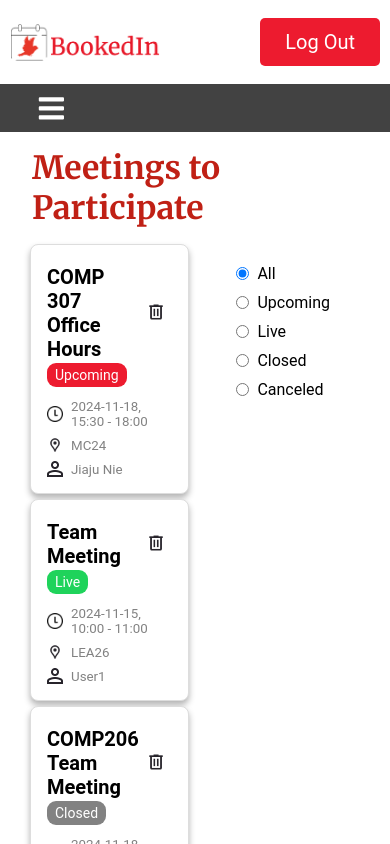
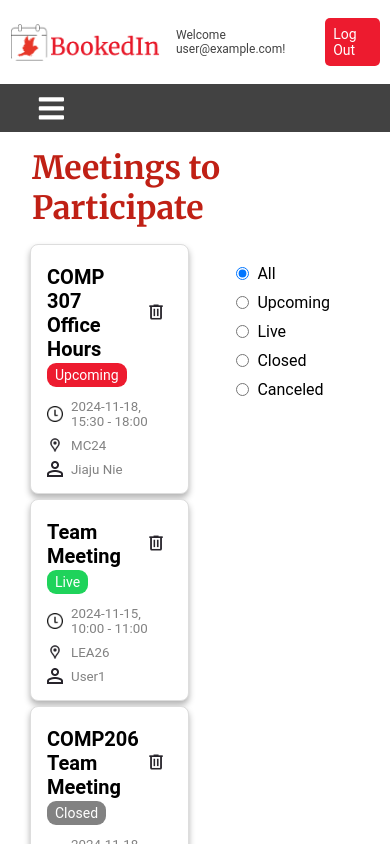
Before and after one commit to MichaelangJason/COMP307-Final-Project, a React (Create React App) app in the folder frontend/: page /user/1 in a window 390 px wide. Shown: the top 844 px of the page. Built offline with nearby package versions, Linux system fonts and the light colour scheme.

Commit message:
Add Welcome Message on the Private NavBar

```diff
--- a/frontend/src/layouts/NavBarContent.tsx
+++ b/frontend/src/layouts/NavBarContent.tsx
@@ -5,12 +5,14 @@ import "../styles/NavBarContent.scss";
 interface Props {
   pageTo: string;
   text: string;
+  userEmail?: string | null; // New attribute to display msg "Welcome userEmail!"
 }
 
-const NavBarContent = ({ pageTo, text }: Props) => {
+const NavBarContent = ({ pageTo, text, userEmail }: Props) => {
   return (
     <div id="navbar">
       <img id="logo" src={logo} alt="Logo" />
+      {userEmail && <span>Welcome {userEmail}!</span>}
       <RedButtonLink pageTo={pageTo} text={text} />
     </div>
   );
--- a/frontend/src/layouts/PrivateNav.tsx
+++ b/frontend/src/layouts/PrivateNav.tsx
@@ -2,10 +2,35 @@ import { Link, Outlet } from "react-router-dom";
 import NavBarContent from "./NavBarContent";
 import "../styles/PrivateNav.scss";
 import { FaBars, FaTimes } from "react-icons/fa";
-import React, { useState } from "react";
+import React, { useState, useEffect } from "react";
 
 const PrivateNav = () => {
   const [isNavVisible, setIsNavVisible] = useState(false);
+  // Welcome message
+  const [userEmail, setUserEmail] = useState<string | null>(null);
+
+  // TODO - backend :  to query the userEmail / username
+  useEffect(() => {
+    // Simulating a backend API call to fetch user details
+    const fetchUserData = async () => {
+      try {
+        // const response = await fetch("/api/user");
+        // const data = await response.json();
+
+        // Dummy example
+        const data = {
+          email: "user@example.com",
+          name: "John Doe",
+        };
+
+        setUserEmail(data.email); // Assuming the backend returns { email: "user@example.com" }
+      } catch (error) {
+        console.error("Error fetching user data:", error);
+      }
+    };
+
+    fetchUserData();
+  }, []);
 
   const toggleNavBar = () => {
     setIsNavVisible((prev) => !prev);
@@ -13,7 +38,7 @@ const PrivateNav = () => {
 
   return (
     <>
-      <NavBarContent pageTo="/" text="Log Out" />
+      <NavBarContent pageTo="/" text="Log Out" userEmail={userEmail} />
       <div id="privateSeparator">
         <nav className={isNavVisible ? "responsive_nav" : ""}>
           <Link to="/user/:id" onClick={toggleNavBar}>
--- a/frontend/src/styles/NavBarContent.scss
+++ b/frontend/src/styles/NavBarContent.scss
@@ -11,7 +11,7 @@
   #logo {
     height: 50px;
 
-    @media (max-width: 500px) {
+    @media (max-width: 650px) {
       width: 150px;
       height: auto;
     }
@@ -21,7 +21,17 @@
     }
   }
 
-  @media (max-width: 500px) {
+  span {
+    margin-right: 20px;
+    font-size: 1rem;
+    color: colors.$darkGray;
+    margin-left: 1rem;
+    @media (max-width: 650px) {
+      font-size: 0.75rem;
+    }
+  }
+
+  @media (max-width: 650px) {
     padding: 10px;
   }
 }
--- a/frontend/src/styles/RedButtonLink.scss
+++ b/frontend/src/styles/RedButtonLink.scss
@@ -13,8 +13,12 @@
   align-items: center;
   gap: 10px;
 
+  @media (max-width: 650px) {
+    padding: 8px 8px;
+    font-size: 14px;
+  }
   @media (max-height: 500px) {
     padding: 8px 15px;
-    font-size: 15px;
+    font-size: 14px;
   }
 }
```
